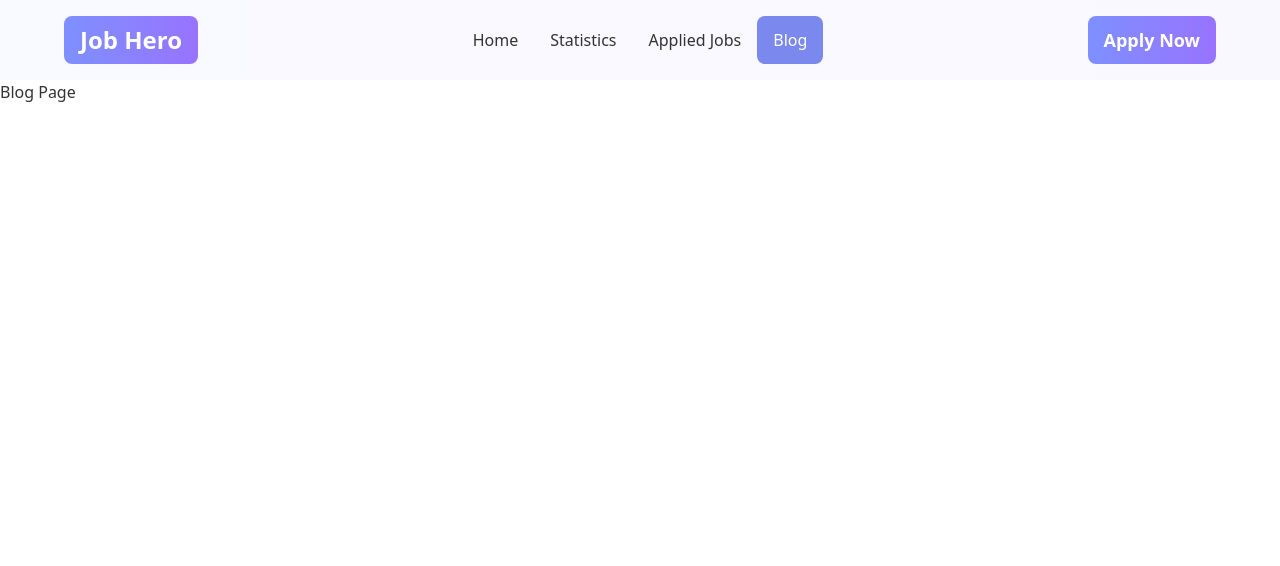
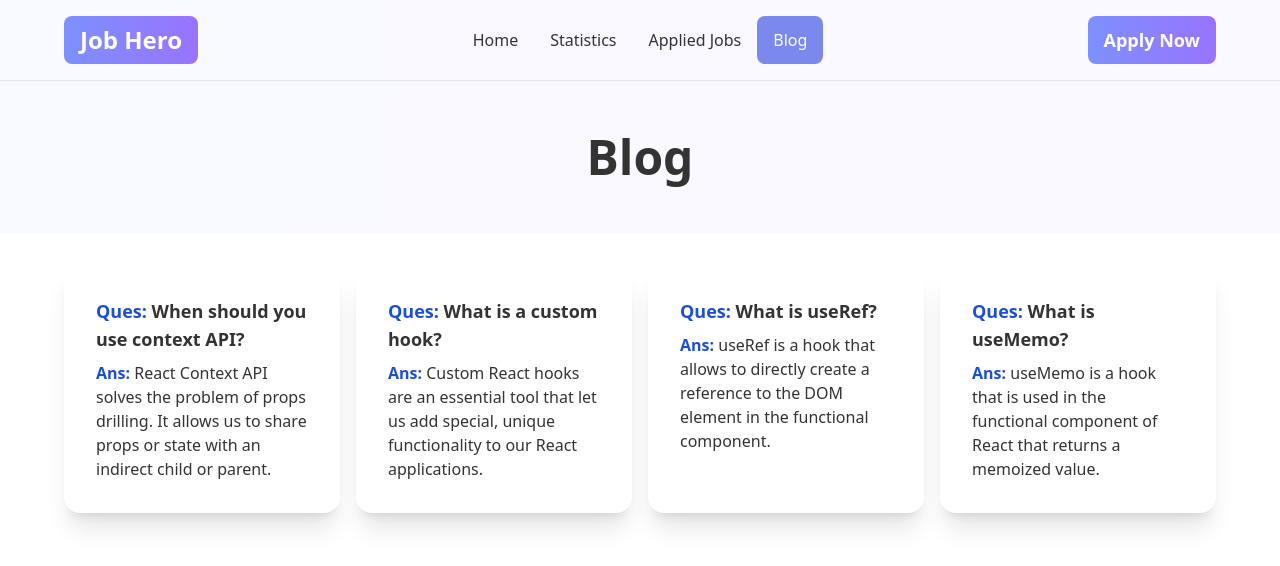
Before and after one commit to Shameem-Akbar/Job-hero, a React (Vite) app: page /blog in a window 1280 px wide. Shown: the top 566 px of the page. Built offline with nearby package versions, Linux system fonts and the light colour scheme.

Commit message:
blog section done

```diff
--- a/src/Blog/Blog.jsx
+++ b/src/Blog/Blog.jsx
@@ -3,7 +3,37 @@ import React from 'react';
 const Blog = () => {
     return (
         <div>
-            <h2>Blog Page</h2>
+            <div className='px-2 lg:px-16 py-2 md:py-8' style={{ background: "linear-gradient(90deg, rgba(126, 144, 254, 0.05) 0%, rgba(152, 115, 255, 0.05) 100%)" }}>
+                <h2 className='text-center text-5xl font-bold py-5'>Blog</h2>
+            </div>
+            <div className='px-2 lg:px-16 py-2 md:py-8 flex flex-col md:flex-row gap-4'>
+                <div className="card w-96 bg-base-100 shadow-xl">
+                    <div className="card-body">
+                        <h2 className="text-lg font-semibold"><span className='text-blue-700'>Ques:</span> When should you use context API?</h2>
+                        <p><span className='text-blue-700 font-semibold'>Ans:</span> React Context API solves the problem of props drilling. It allows us to share props or state with an indirect child or parent.</p>
+                    </div>
+                </div>
+                <div className="card w-96 bg-base-100 shadow-xl">
+                    <div className="card-body">
+                        <h2 className="text-lg font-semibold"><span className='text-blue-700'>Ques:</span> What is a custom hook?
+                        </h2>
+                        <p><span className='text-blue-700 font-semibold'>Ans:</span> Custom React hooks are an essential tool that let us add special, unique functionality to our React applications.</p>
+                    </div>
+                </div>
+                <div className="card w-96 bg-base-100 shadow-xl">
+                    <div className="card-body">
+                        <h2 className="text-lg font-semibold"><span className='text-blue-700'>Ques:</span> What is useRef?
+                        </h2>
+                        <p><span className='text-blue-700 font-semibold'>Ans:</span> useRef is a hook that allows to directly create a reference to the DOM element in the functional component.</p>
+                    </div>
+                </div>
+                <div className="card w-96 bg-base-100 shadow-xl">
+                    <div className="card-body">
+                        <h2 className="text-lg font-semibold"><span className='text-blue-700'>Ques:</span> What is useMemo?</h2>
+                        <p><span className='text-blue-700 font-semibold'>Ans:</span> useMemo is a hook that is used in the functional component of React that returns a memoized value.</p>
+                    </div>
+                </div>
+            </div>
         </div>
     );
 };
--- a/src/Layout/Main.jsx
+++ b/src/Layout/Main.jsx
@@ -6,6 +6,7 @@ const Main = () => {
     return (
         <div>
             <Header></Header>
+            <hr />
             <Outlet></Outlet>
         </div>
     );
```
